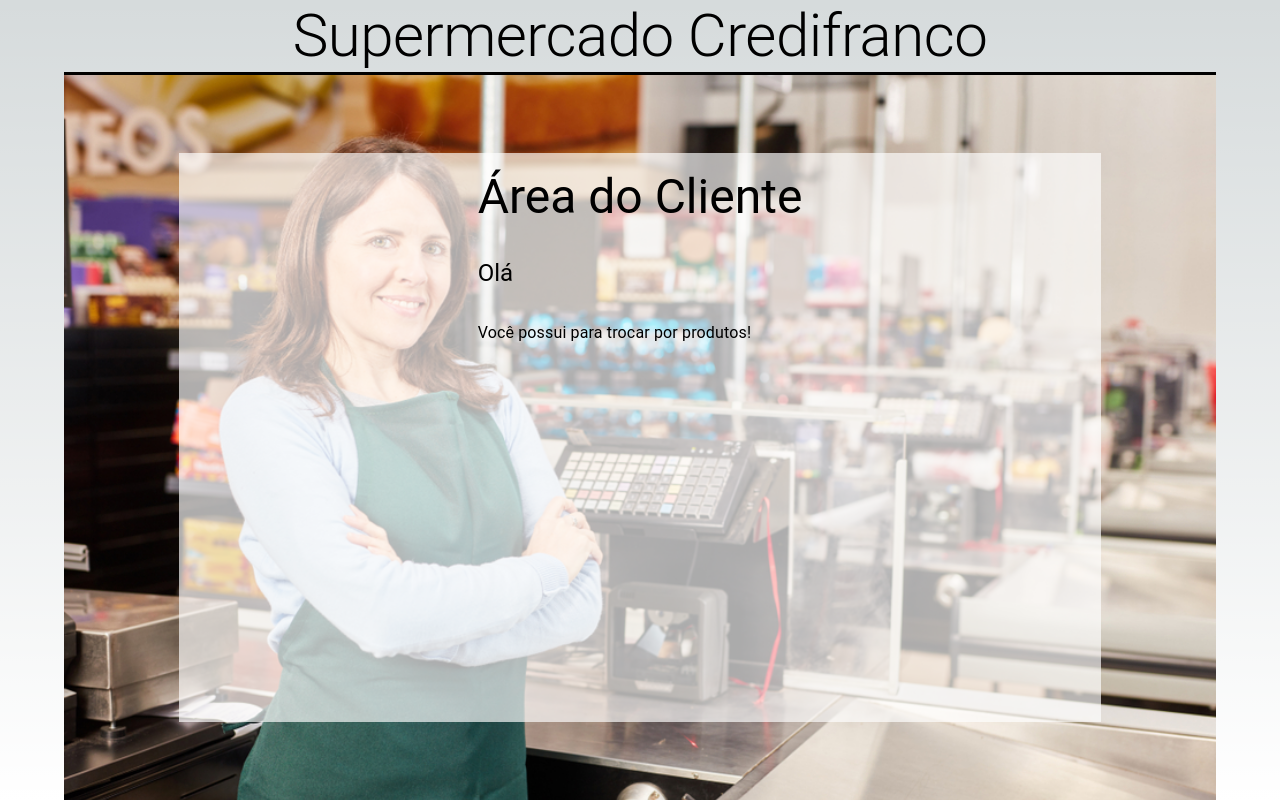
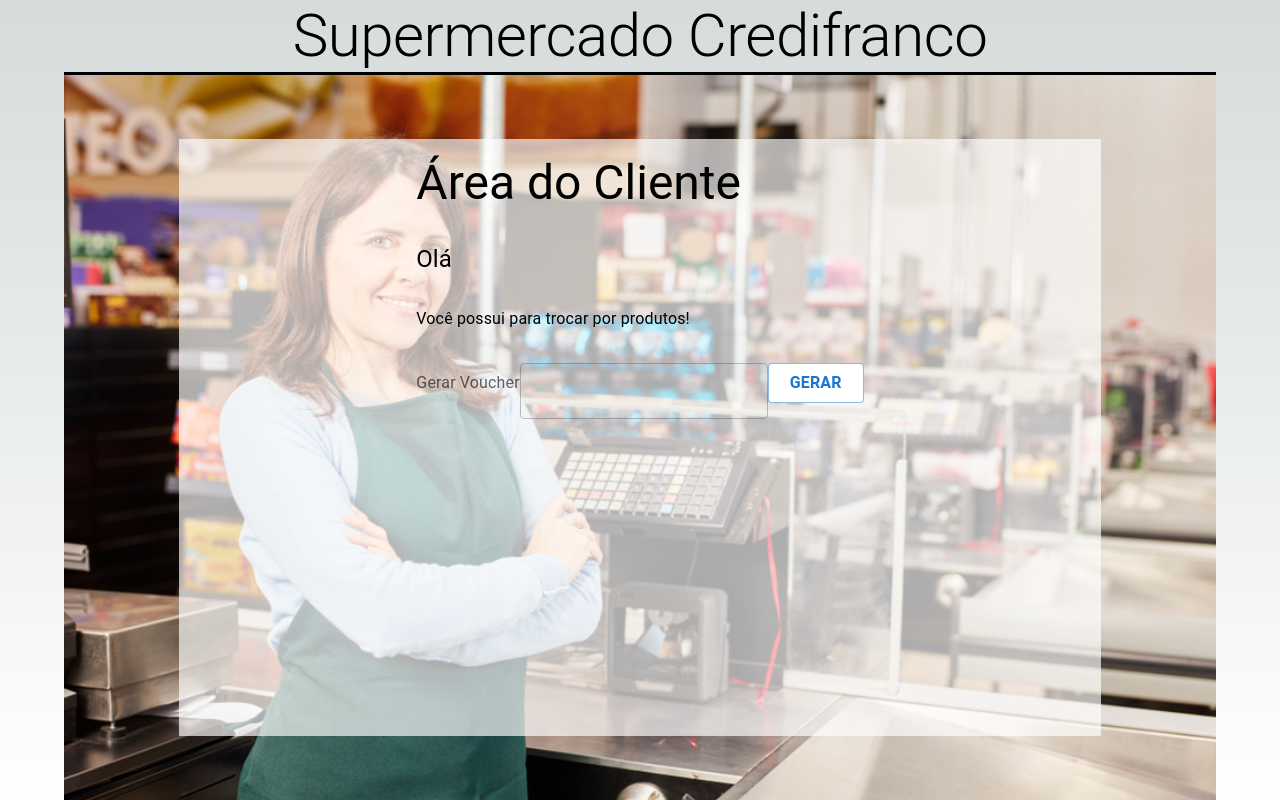
Before and after one commit to EronAlves1996/credifranco-teste, a Next.js app in the folder src/front/: page /clients in a window 1280 px wide. Built offline with nearby package versions, Linux system fonts and the light colour scheme; no server answers.

Commit message:
feat: make frontend for voucher generation

```diff
--- /dev/null
+++ b/src/front/src/app/(protected)/clients/Form.tsx
@@ -0,0 +1,61 @@
+import { Box } from "@mui/material";
+import { PropsWithChildren } from "react";
+import * as authStore from "../../authStore";
+import { config } from "@/config";
+
+export const Form = ({ children }: PropsWithChildren) => {
+  return (
+    <Box
+      component="form"
+      onSubmit={(e) => {
+        e.preventDefault();
+
+        const { target } = e;
+
+        const formData = Object.fromEntries(
+          new FormData(target as HTMLFormElement)
+        );
+
+        const token = authStore.get("XSRF_TOKEN");
+        const user = structuredClone(authStore.get("CURRENT_USER"));
+
+        if (!authStore.isUser(user)) return;
+
+        const newPoints = user.accumulated_points - Number(formData["points"]);
+
+        if (isNaN(newPoints) || newPoints < 0) {
+          throw new Error("Invalid Points");
+        }
+
+        user.accumulated_points = newPoints;
+
+        fetch(config.API_URL + "api/user/" + user.id, {
+          credentials: "include",
+          method: "PUT",
+          body: JSON.stringify(user),
+          headers: {
+            "Content-Type": "application/json",
+            Accept: "application/json",
+            "X-XSRF-TOKEN": token,
+          } as HeadersInit,
+        })
+          .then((res) => {
+            if (!res.ok) throw new Error("User not updated");
+            return fetch(config.API_URL + "api/user", {
+              credentials: "include",
+              method: "GET",
+              headers: {
+                "Content-Type": "application/json",
+                Accept: "application/json",
+                "X-XSRF-TOKEN": token,
+              } as HeadersInit,
+            });
+          })
+          .then((res) => res.json())
+          .then((user) => authStore.put("CURRENT_USER", user));
+      }}
+    >
+      {children}
+    </Box>
+  );
+};
--- a/src/front/src/app/(protected)/clients/page.tsx
+++ b/src/front/src/app/(protected)/clients/page.tsx
@@ -1,7 +1,9 @@
 "use client";
-import { Stack, Typography } from "@mui/material";
+import { FormLabel, Stack, TextField, Typography } from "@mui/material";
 import * as authStore from "../../authStore";
 import { useEffect, useState } from "react";
+import { Form } from "./Form";
+import { DefaultButton } from "@/components/DefaultButton";
 
 export default function ClientArea() {
   const [client, setClient] = useState<authStore.User>();
@@ -22,6 +24,12 @@ export default function ClientArea() {
       <Typography>
         Você possui {client?.accumulated_points} para trocar por produtos!
       </Typography>
+
+      <Form>
+        <FormLabel>Gerar Voucher</FormLabel>
+        <TextField name="points" type="number" required />
+        <DefaultButton type="submit">Gerar</DefaultButton>
+      </Form>
     </Stack>
   );
 }
```
